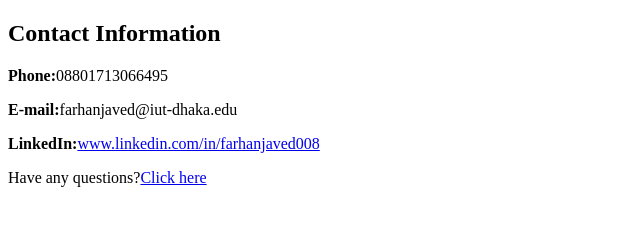
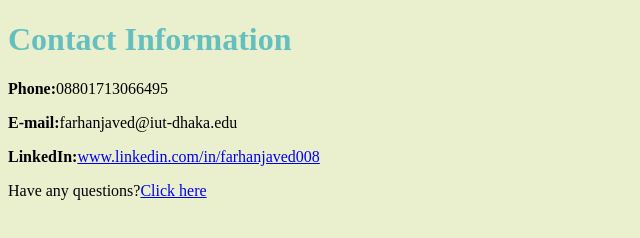
Before and after one commit to Synyster008/CV, a plain HTML site: page contact.html in a window 1280 px wide. Shown: the whole page, without its empty margins (0-640 px from the left). Drawn offline with Linux system fonts and the light colour scheme.

Commit message:
Updating for Stylesheet

```diff
--- a/contact.html
+++ b/contact.html
@@ -3,9 +3,10 @@
   <head>
     <meta charset="utf-8">
     <title>FJ's Contact Info</title>
+    <link rel="stylesheet" href="css/styles.css">
   </head>
   <body>
-    <h2>Contact Information</h2>
+    <h1>Contact Information</h1>
     <p><strong>Phone:</strong>08801713066495</p>
     <p><strong>E-mail:</strong>farhanjaved@iut-dhaka.edu</p>
     <p><strong>LinkedIn:</strong><a href="https://www.linkedin.com/in/farhanjaved008">www.linkedin.com/in/farhanjaved008</a></p>
```
Also changed, not shown: my_hobbies.html (+1 -0 lines), query.html (+2 -0 lines).
